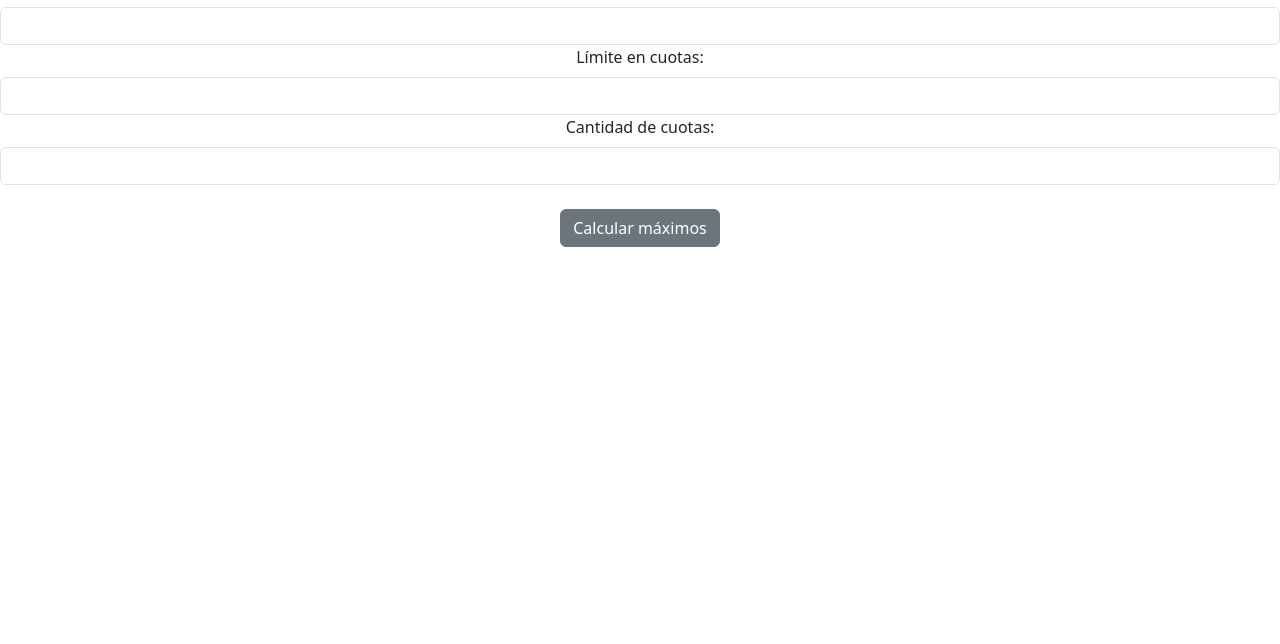
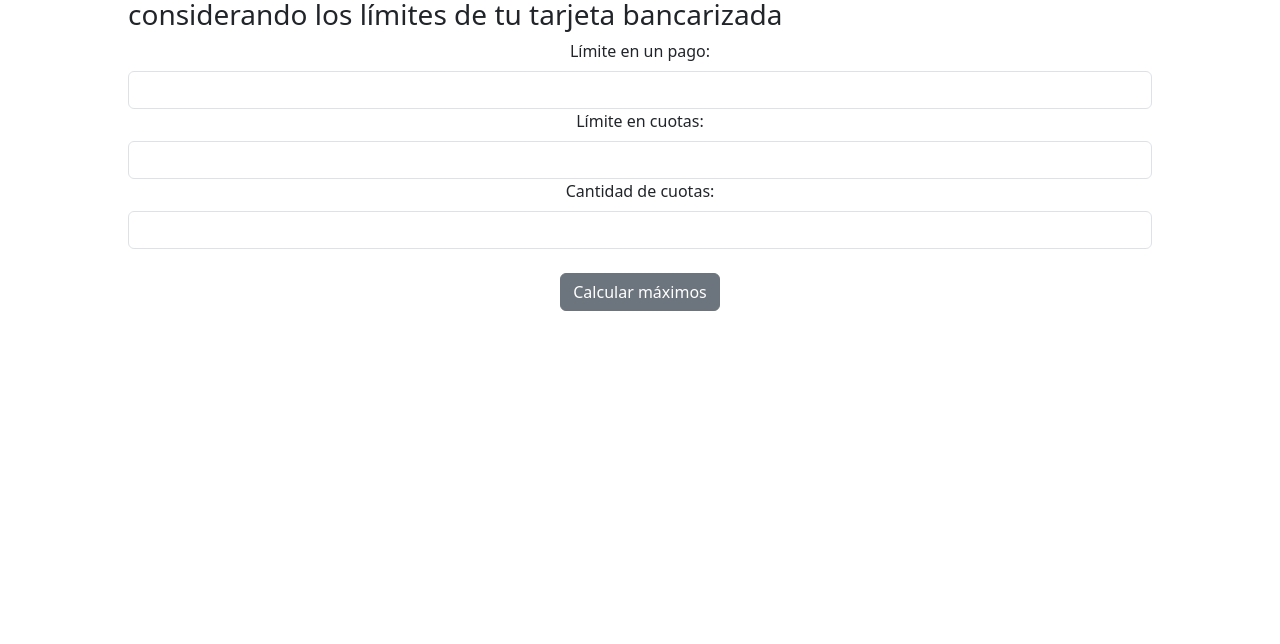
Before and after one commit to luisrb15/CalculoLimitesTC, a plain HTML site: page index.html in a window 1280 px wide. Shown: the part 156-800 px from the top of the page. Drawn offline with nearby package versions, Linux system fonts and the light colour scheme.

Commit message:
Adding padding

```diff
--- a/index.css
+++ b/index.css
@@ -1,3 +1,9 @@
+body{
+    padding-left: 10%;
+    padding-right: 10%;
+    padding-top: 5%;
+}
+
 h1{
     text-align: center;
     color: rgb(59, 59, 59);
```
